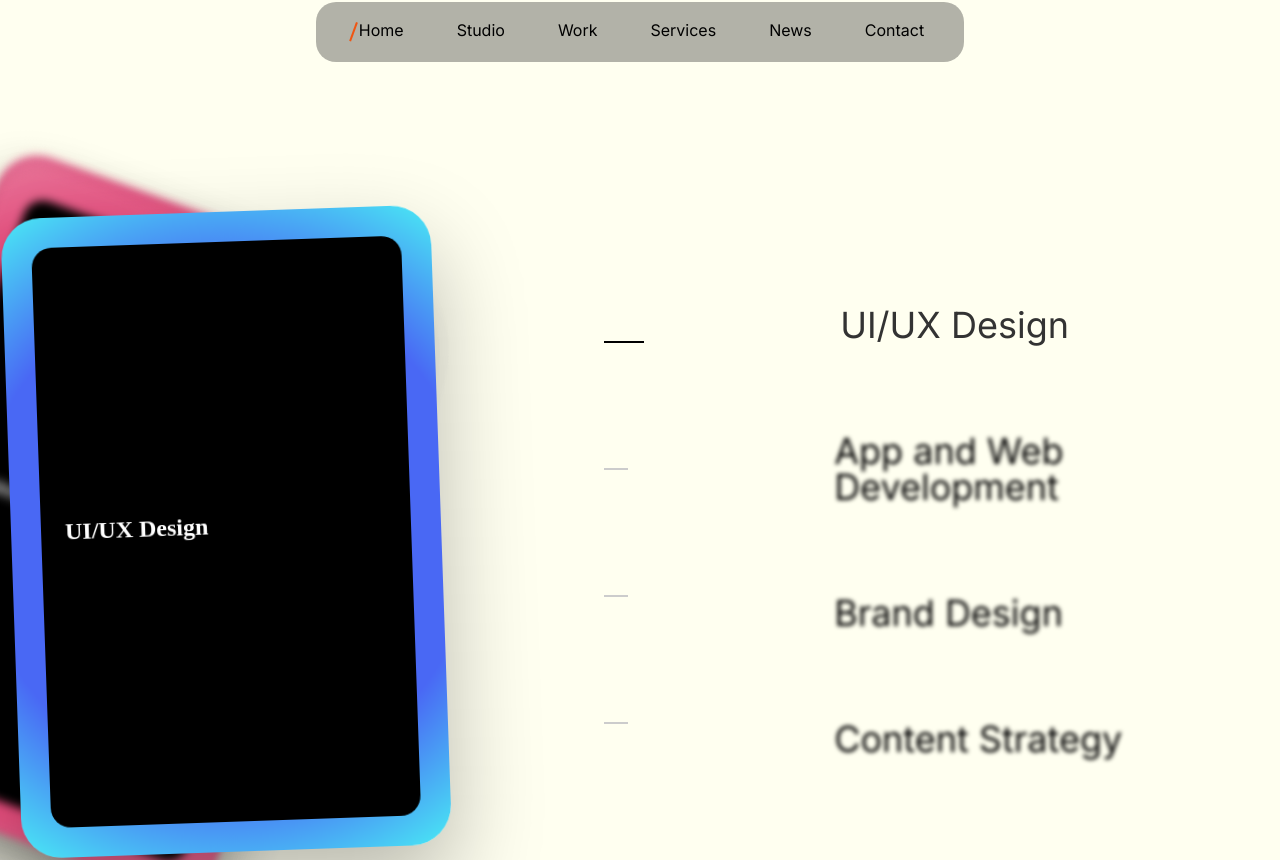
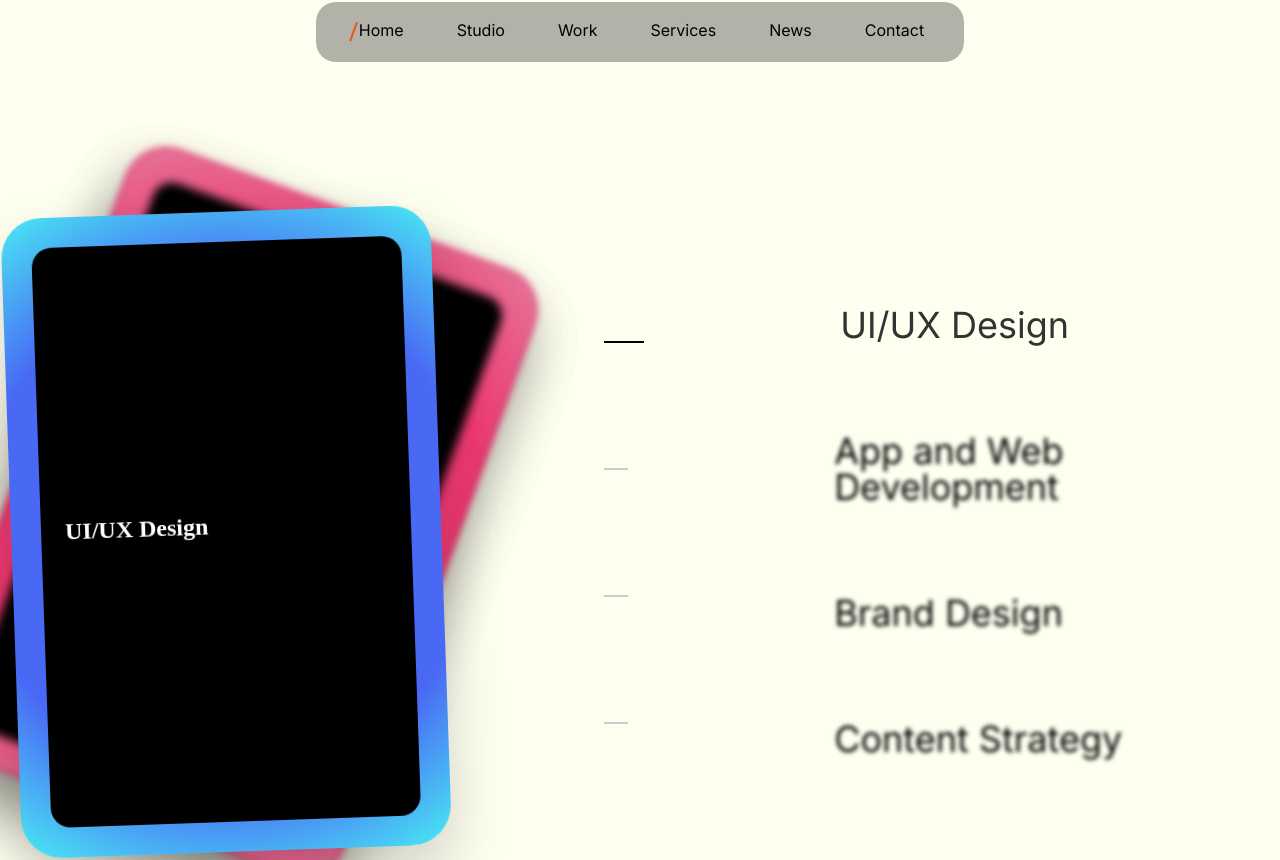
Before and after one commit to batraktar/space_dominium_site, a React (Vite) app: page / in a window 1280 px wide. Shown: the part 568-1428 px from the top of the page. Built offline with nearby package versions, Linux system fonts and the light colour scheme.

Commit message:
animated slides-2

```diff
--- a/src/components/Slider.scss
+++ b/src/components/Slider.scss
@@ -29,7 +29,7 @@
 
     transform-origin: center top;
 
-    transform: translateX(-50%) translateY(var(--stack-y, 0px)) rotate(20deg);
+    transform: translateX(-20%) rotate(20deg);
     transition-property: transform, opacity, box-shadow, filter;
     transition-duration: 500ms;
     transition-timing-function: cubic-bezier(0.22, 0.9, 0.28, 1);
@@ -60,16 +60,11 @@
       color: rgba(255, 255, 255, 0.9);
       font-size: 14px;
     }
-
-    &:not(.slide--active) {
-      filter: saturate(0.98);
-    }
   }
 
-  /* коли картка помічається як incoming (ще не active) — вона починає зверху */
   .slide.incoming {
     z-index: 1500;
-    transform: translateX(-50%) translateY(-220px) rotate(-2deg);
+    transform: translateX(-50%) translateY(-200px) rotate(-2deg);
     box-shadow: 0 50px 110px rgba(0, 0, 0, 0.32);
   }
 
@@ -78,10 +73,8 @@
     background: radial-gradient(circle, rgba(73, 104, 244, 1) 65%, rgba(73, 235, 244, 1) 100%);
     transform: translateX(-50%) translateY(0px) rotate(-2deg);
     z-index: 2000 !important;
-    box-shadow: 0 40px 90px rgba(0, 0, 0, 0.28);
   }
 
-  /* інші картки (не incoming, не active) залишаються у стеку з невеликим offset */
   .slide:not(.slide--active):not(.incoming) {
     z-index: 100;
     filter: blur(5px);
--- a/src/components/Slider.tsx
+++ b/src/components/Slider.tsx
@@ -1,7 +1,14 @@
-import { useState } from 'react'
+import { useState, useRef } from 'react'
 import './Slider.scss'
 
-const slides = [
+interface Slide {
+  id: number
+  title: string
+  src: string
+  innerText: string
+}
+
+const slides: Slide[] = [
   {
     id: 1,
     title: 'UI/UX Design',
@@ -31,34 +38,66 @@ const slides = [
 export default function Slider() {
   const [activeIndex, setActiveIndex] = useState(0)
   const [incomingIndex, setIncomingIndex] = useState<number | null>(null)
+  const rafRef = useRef<number | null>(null)
+  const prevIndexRef = useRef<number>(0)
 
   const goTo = (index: number) => {
-    if (index === activeIndex) return
+    if (index === activeIndex || rafRef.current) return
 
-    // поставити incoming — елемент отримає клас .incoming (з translateY(-220px))
+    const prevIndex = activeIndex
+    prevIndexRef.current = prevIndex
     setIncomingIndex(index)
 
-    // через короткий тік робимо його активним — це викличе перехід incoming -> slide--active
-    // timeout 20ms дає браузеру час "намалювати" початковий стан incoming
-    window.setTimeout(() => {
-      setActiveIndex(index)
-      setIncomingIndex(null)
-    }, 20)
+    const duration = 500 // ms
+    const start = performance.now()
+
+    const animate = (time: number) => {
+      const t = Math.min((time - start) / duration, 1)
+      const ease = t < 0.5 ? 2 * t * t : -1 + (4 - 2 * t) * t // easeInOutQuad
+
+      // оновлюємо CSS-перемінні для плавного стеку
+      document.documentElement.style.setProperty(
+        '--prev-stack',
+        `${prevIndex * 6 + ease * 20}px`
+      )
+      document.documentElement.style.setProperty(
+        '--next-stack',
+        `${index * 6 - ease * 20}px`
+      )
+
+      if (t < 1) {
+        rafRef.current = requestAnimationFrame(animate)
+      } else {
+        setActiveIndex(index)
+        setIncomingIndex(null)
+        rafRef.current = null
+        document.documentElement.style.removeProperty('--prev-stack')
+        document.documentElement.style.removeProperty('--next-stack')
+      }
+    }
+
+    rafRef.current = requestAnimationFrame(animate)
   }
 
   return (
     <div className="slider">
       <div className="slides" aria-hidden={false}>
         {slides.map((slide, i) => {
-          const stackOffset = i * 6 // px — відстань шарів у стеку (регулюй)
+          const stackOffset = i * 6
+          const isActive = i === activeIndex
+          const isIncoming = i === incomingIndex
+          const zIndex = isActive ? 2000 : isIncoming ? 1500 : 100
+
           const style: React.CSSProperties = {
+            // eslint-disable-next-line @typescript-eslint/no-explicit-any
             ['--stack-y' as any]: `${stackOffset}px`,
+            zIndex,
           }
 
           const classes = [
             'slide',
-            i === activeIndex ? 'slide--active' : '',
-            i === incomingIndex ? 'incoming' : '',
+            isActive ? 'slide--active' : '',
+            isIncoming ? 'incoming' : '',
           ]
             .filter(Boolean)
             .join(' ')
@@ -68,7 +107,7 @@ export default function Slider() {
               key={slide.id}
               className={classes}
               style={style}
-              aria-hidden={i === activeIndex ? false : true}
+              aria-hidden={!isActive}
             >
               <div className="slide__body">
                 <h3 className="slide__title">{slide.title}</h3>
```
